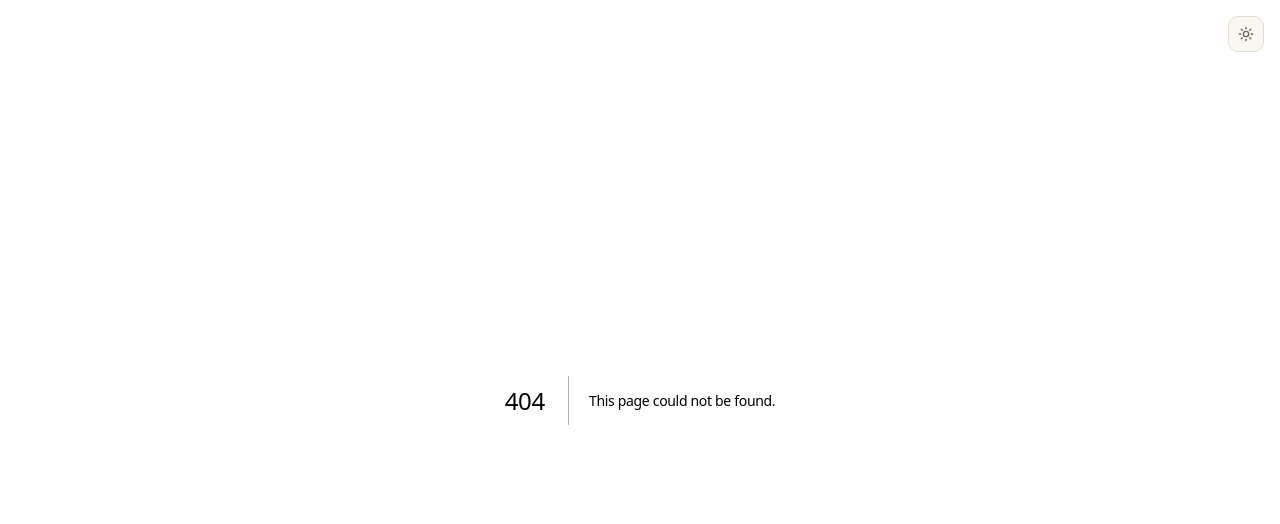
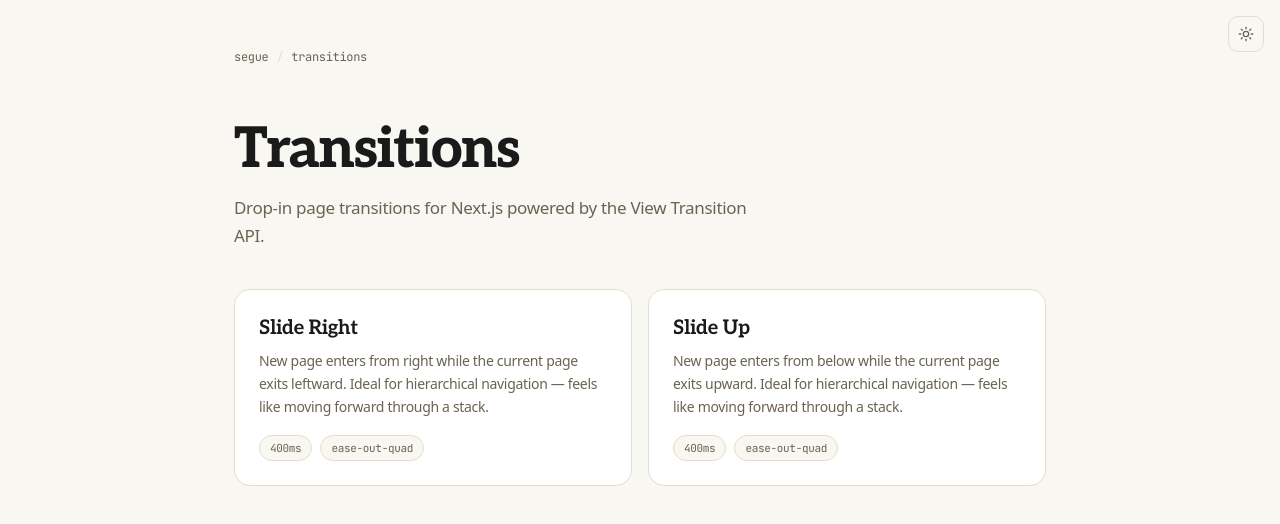
Before and after one commit to RChaubey16/segue, a Next.js app: page /transitions in a window 1280 px wide. Before the commit this address had no page. Shown: the top 524 px of the page. Built offline with nearby package versions, Linux system fonts and the light colour scheme.

Commit message:
chore: add transition listing page

```diff
--- a/src/app/page.tsx
+++ b/src/app/page.tsx
@@ -1,13 +1,33 @@
-import { SlideRightLink } from "@/transitions/slide-right";
+import { getTransitions } from "@/lib/registry"
+import { TransitionCard } from "@/components/transition-card"
 
-export default function Home() {
+export default async function Home() {
+  const transitions = await getTransitions()
+
   return (
-    <main className="min-h-screen flex items-center justify-center">
-      <SlideRightLink href="/demo">
-        <div className="border p-8 rounded-xl cursor-pointer hover:bg-gray-50">
-          Slide Right →
+    <div className="mx-auto max-w-[860px] px-6 pt-12 pb-28">
+      {/* Hero */}
+      <div className="mb-10 animate-fade-up">
+        <h1 className="font-serif text-[clamp(36px,6vw,56px)] font-extrabold leading-none tracking-[-0.03em]">
+          Segue
+        </h1>
+        <p className="mt-4 max-w-[520px] text-[17px] leading-relaxed text-muted-foreground">
+          Drop-in page transitions for Next.js powered by the View Transition
+          API.
+        </p>
+      </div>
+
+      {/* Transitions section */}
+      <div className="animate-fade-up [animation-delay:50ms]">
+        <div className="section-label mb-4 flex items-center gap-2.5 font-mono text-[11px] font-medium uppercase tracking-[0.12em] text-muted-foreground">
+          Transitions
         </div>
-      </SlideRightLink>
-    </main>
-  );
+        <div className="grid gap-4 sm:grid-cols-2">
+          {transitions.map((t) => (
+            <TransitionCard key={t.slug} transition={t} />
+          ))}
+        </div>
+      </div>
+    </div>
+  )
 }
--- /dev/null
+++ b/src/app/transitions/page.tsx
@@ -0,0 +1,41 @@
+import Link from "next/link"
+import { getTransitions } from "@/lib/registry"
+import { TransitionCard } from "@/components/transition-card"
+
+export default async function TransitionsPage() {
+  const transitions = await getTransitions()
+
+  return (
+    <div className="mx-auto max-w-[860px] px-6 pt-12 pb-28">
+      {/* Breadcrumb */}
+      <nav className="mb-14 flex animate-fade-up items-center gap-2 font-mono text-[12px] text-muted-foreground">
+        <Link
+          href="/"
+          className="text-muted-foreground no-underline transition-colors duration-150 hover:text-foreground"
+        >
+          segue
+        </Link>
+        <span className="text-border">/</span>
+        <span>transitions</span>
+      </nav>
+
+      {/* Heading */}
+      <div className="mb-10 animate-fade-up [animation-delay:50ms]">
+        <h1 className="font-serif text-[clamp(36px,6vw,56px)] font-extrabold leading-none tracking-[-0.03em]">
+          Transitions
+        </h1>
+        <p className="mt-4 max-w-[520px] text-[17px] leading-relaxed text-muted-foreground">
+          Drop-in page transitions for Next.js powered by the View Transition
+          API.
+        </p>
+      </div>
+
+      {/* Grid */}
+      <div className="grid animate-fade-up gap-4 [animation-delay:100ms] sm:grid-cols-2">
+        {transitions.map((t) => (
+          <TransitionCard key={t.slug} transition={t} />
+        ))}
+      </div>
+    </div>
+  )
+}
--- /dev/null
+++ b/src/components/transition-card.tsx
@@ -0,0 +1,26 @@
+import Link from "next/link"
+import type { TransitionMeta } from "@/lib/registry"
+
+export function TransitionCard({ transition }: { transition: TransitionMeta }) {
+  return (
+    <Link
+      href={`/transitions/${transition.slug}`}
+      className="group block rounded-xl border border-border bg-card p-6 no-underline transition-colors hover:border-accent"
+    >
+      <h3 className="font-serif text-xl font-bold text-foreground">
+        {transition.name}
+      </h3>
+      <p className="mt-2 text-sm leading-relaxed text-muted-foreground">
+        {transition.description}
+      </p>
+      <div className="mt-4 flex gap-2">
+        <span className="rounded-full border border-border bg-background px-2.5 py-1 font-mono text-[11px] text-muted-foreground">
+          {transition.duration}
+        </span>
+        <span className="rounded-full border border-border bg-background px-2.5 py-1 font-mono text-[11px] text-muted-foreground">
+          {transition.easing}
+        </span>
+      </div>
+    </Link>
+  )
+}
--- /dev/null
+++ b/src/lib/registry.ts
@@ -0,0 +1,33 @@
+import fs from "fs/promises"
+import path from "path"
+
+export interface TransitionMeta {
+  slug: string
+  name: string
+  description: string
+  duration: string
+  easing: string
+}
+
+const registryDir = path.join(process.cwd(), "src/registry")
+
+export async function getTransitions(): Promise<TransitionMeta[]> {
+  const files = await fs.readdir(registryDir)
+  const jsonFiles = files.filter((f) => f.endsWith(".json"))
+
+  const transitions = await Promise.all(
+    jsonFiles.map(async (file) => {
+      const raw = await fs.readFile(path.join(registryDir, file), "utf-8")
+      const data = JSON.parse(raw)
+      return {
+        slug: data.slug,
+        name: data.name,
+        description: data.description,
+        duration: data.duration,
+        easing: data.easing,
+      } satisfies TransitionMeta
+    }),
+  )
+
+  return transitions.sort((a, b) => a.name.localeCompare(b.name))
+}
```
